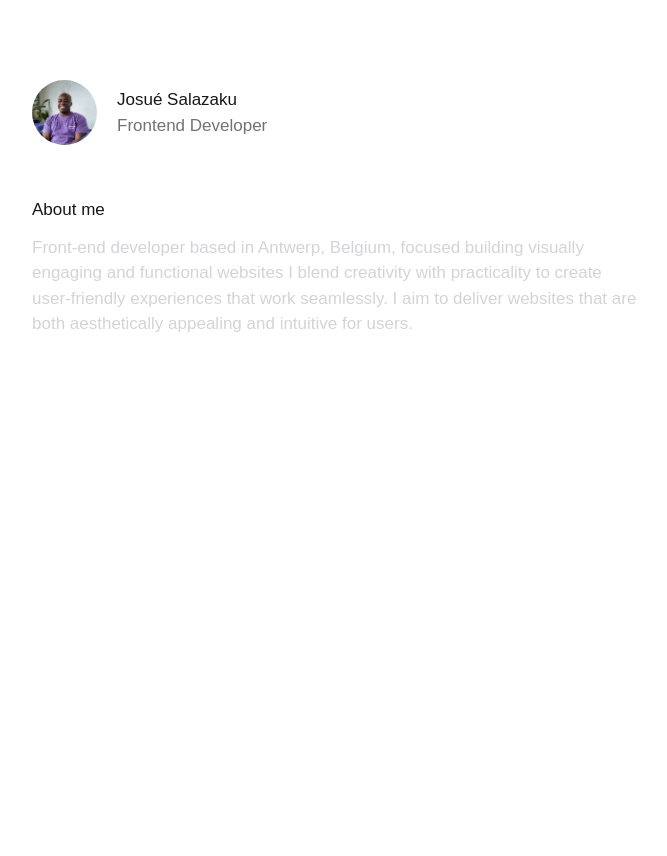
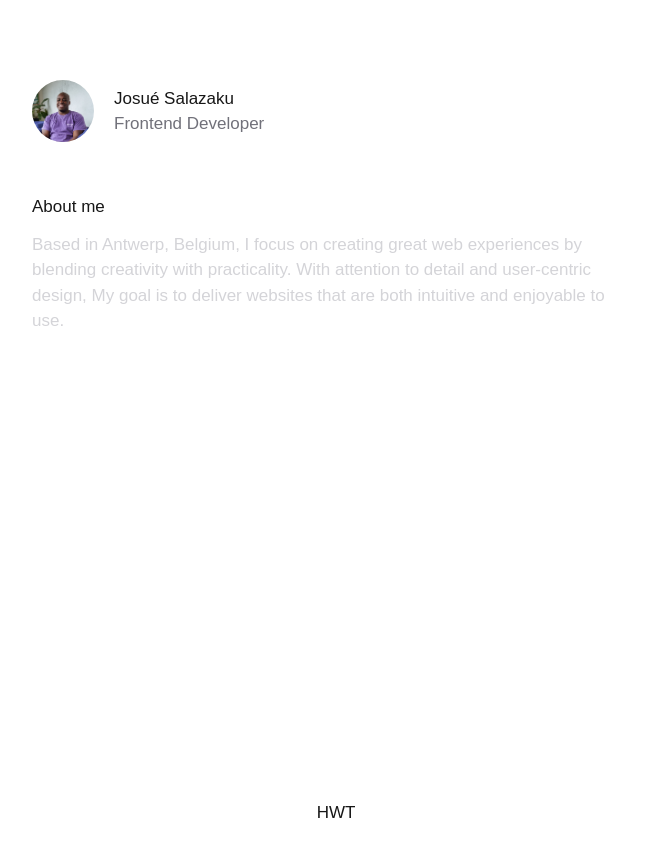
Before and after one commit to JosueSalazaku/portfolio-page, a Next.js app: page /#/ in a window 1280 px wide. Shown: the top 856 px of the page, without its empty margins (304-971 px from the left). Built offline with nearby package versions, Linux system fonts and the light colour scheme.

Commit message:
create navigation component body

```diff
--- /dev/null
+++ b/src/Components/Nav.tsx
@@ -0,0 +1,17 @@
+"use client"
+import React from 'react'
+import Link from 'next/link'
+
+export default function Nav() {
+  return (
+      <nav className='mx-auto h-[50px] flex flex-col justify-center items-center rounded border-white'>
+          <div>
+            <ul className='w-[250px] h-[50px] flex flex-row items-center px-10 justify-between rounded-md bg-slate-900'>
+              <Link href="/"><li>H</li></Link>
+              <Link href="/works"><li>W</li></Link>
+              <li>T</li>
+            </ul>
+          </div>
+    </nav>
+  )
+}
--- a/src/app/page.tsx
+++ b/src/app/page.tsx
@@ -1,3 +1,4 @@
+import Nav from "@/Components/Nav";
 import Image from "next/image";
 
 
@@ -7,11 +8,11 @@ export default function Home() {
       <section className="h-screen pt-20 flex flex-col gap-5">
         <div className="flex gap-5 items-center">
           <Image
-            className="rounded-full size-[65px]"
+            className="rounded-full size-[62px] cursor-pointer"
             src="/josuesalazaku.png"
             alt="Profile Picture"
-            width={65}
-            height={65}
+            width={60}
+            height={60}
           />
           <div className="">
             <p className="font-meduim">Josué Salazaku</p>
@@ -23,13 +24,14 @@ export default function Home() {
         <div className="pt-8 space-y-3">
           <p className="font-meduim">About me</p>
           <p className="text-zinc-300">
-            Front-end developer based in Antwerp, Belgium, focused building visually engaging and
-            functional websites I blend creativity with practicality to create user-friendly
-            experiences that work seamlessly. I aim to deliver websites that are both
-            aesthetically appealing and intuitive for users.
+            Based in Antwerp, Belgium, I focus on creating great web experiences
+            by blending creativity with practicality. With attention to detail
+            and user-centric design, My goal is to deliver websites that are
+            both intuitive and enjoyable to use.
           </p>
         </div>
       </section>
+      <Nav />
     </main>
   );
 }
```
